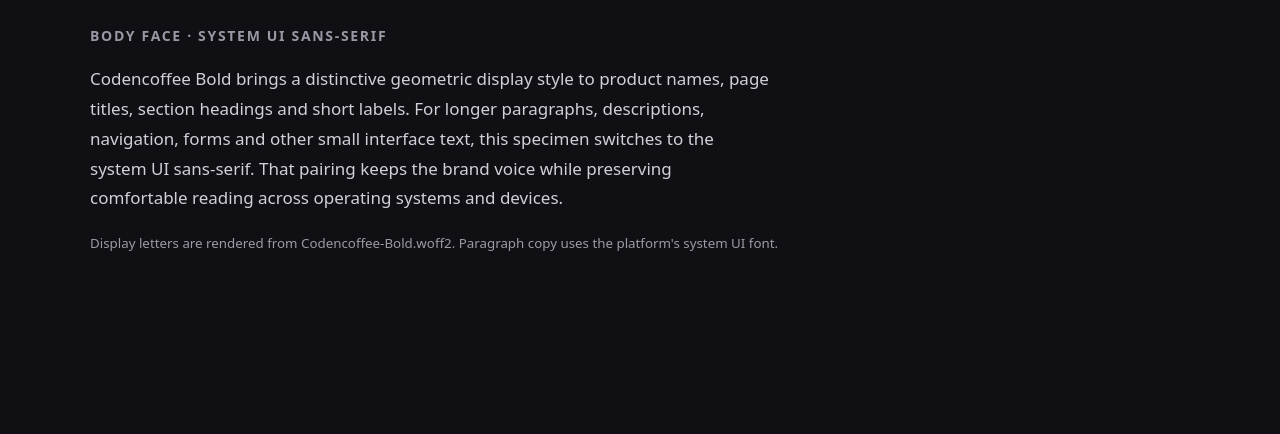
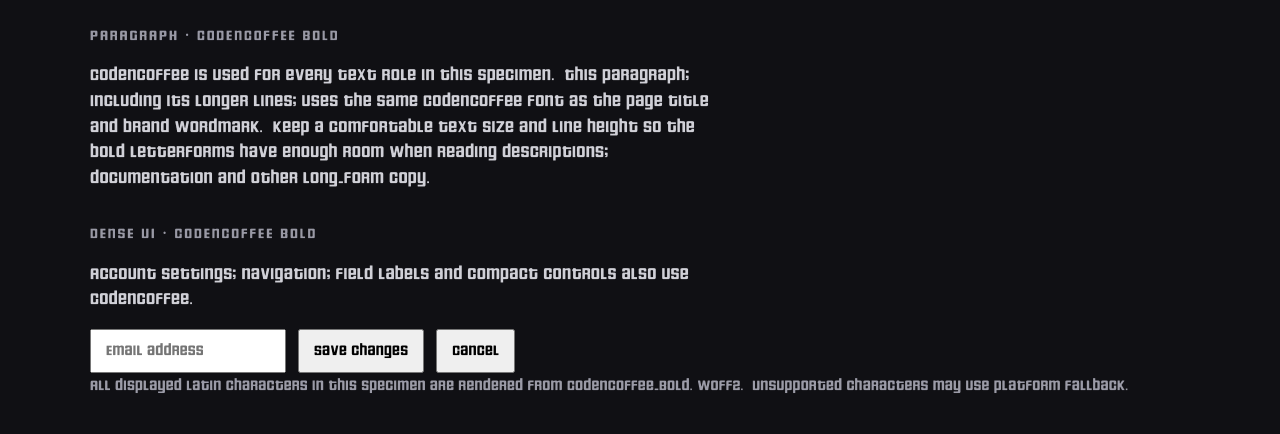
Before and after one commit to thecodencoffee/codeNcoffee-font, a plain HTML site: page web/index.html in a window 1280 px wide. Shown: the part 729-1163 px from the top of the page. Before the commit the page ends 1021 px from the top, so only its background shows below. Drawn offline with Linux system fonts and the light colour scheme.

Commit message:
Use Codencoffee across all text roles
* Use Codencoffee as the sole interface typeface

* Document single-font usage for all text

* Apply Codencoffee to all web text roles

* Show Codencoffee in paragraphs and dense UI specimen

* Use Codencoffee for all Android text

* Use Codencoffee for all iOS text

* Use Codencoffee throughout Flutter applications

* Use Codencoffee throughout React Native applications

* Fix punctuation character in font specimen

* Correct punctuation glyph in browser specimen

```diff
--- a/web/codencoffee.css
+++ b/web/codencoffee.css
@@ -7,25 +7,44 @@
 }
 
 :root {
-  --font-codencoffee-display: "Codencoffee", sans-serif;
-  --font-codencoffee-text:
-    ui-sans-serif, system-ui, -apple-system, BlinkMacSystemFont, "Segoe UI",
-    sans-serif;
+  --font-codencoffee: "Codencoffee";
+  --font-codencoffee-display: var(--font-codencoffee);
+  --font-codencoffee-text: var(--font-codencoffee);
 }
 
-/* Keep the original class name working for existing projects. */
-.codencoffee,
-.codencoffee-display {
-  font-family: var(--font-codencoffee-display);
+/* Make Codencoffee the default typeface for the whole page. */
+html,
+body {
+  font-family: var(--font-codencoffee);
   font-style: normal;
   font-weight: 700;
   font-synthesis: none;
 }
 
-/* Use this class for paragraphs and dense interface copy. */
-.codencoffee-text {
-  font-family: var(--font-codencoffee-text);
+/* Form controls do not inherit typography consistently across browsers. */
+button,
+input,
+textarea,
+select,
+optgroup,
+option {
+  font-family: var(--font-codencoffee);
   font-style: normal;
-  font-weight: 400;
+  font-weight: 700;
   font-synthesis: none;
 }
+
+/* Keep the original class names working for existing projects. */
+.codencoffee,
+.codencoffee-display,
+.codencoffee-text {
+  font-family: var(--font-codencoffee);
+  font-style: normal;
+  font-weight: 700;
+  font-synthesis: none;
+}
+
+/* A practical starting point for paragraphs and longer interface copy. */
+.codencoffee-text {
+  line-height: 1.6;
+}
--- a/web/index.html
+++ b/web/index.html
@@ -7,33 +7,42 @@
 <link rel="stylesheet" href="codencoffee.css">
 <style>
 *{box-sizing:border-box}
-body{margin:0;padding:36px;background:#101014;color:#f4f4f6;font:16px/1.6 var(--font-codencoffee-text)}
+body{margin:0;padding:36px;background:#101014;color:#f4f4f6;font:700 16px/1.6 var(--font-codencoffee)}
 main{max-width:1100px;margin:auto}
 .hero{font-size:clamp(56px,10vw,120px);line-height:1.1;margin:12px 0 36px}
 h2{font-size:14px;text-transform:uppercase;letter-spacing:.12em;color:#9999a5;margin-top:32px}
 .sample{font-size:clamp(28px,5vw,52px);line-height:1.5;overflow-wrap:anywhere}
-.copy{max-width:70ch;color:#d0d0d7;font-size:17px;line-height:1.75}
-small{color:#9b9ba7}
+.copy{max-width:70ch;color:#d0d0d7;font-size:16px;line-height:1.6}
+small{color:#9b9ba7;font-size:14px;line-height:1.5}
+.controls{display:flex;flex-wrap:wrap;gap:12px;margin-top:16px}
+input,button{font:700 14px/1.4 var(--font-codencoffee);padding:10px 14px}
 </style>
 </head>
 <body><main>
 <h1 class="codencoffee-display">Codencoffee typography</h1>
 <div class="hero codencoffee-display">codeNcoffee</div>
 
-<h2>Display face · Codencoffee Bold</h2>
+<h2>Display · Codencoffee Bold</h2>
 <div class="sample codencoffee-display">ABCDEFGHIJKLMNOPQRSTUVWXYZ</div>
 <div class="sample codencoffee-display">abcdefghijklmnopqrstuvwxyz</div>
 <div class="sample codencoffee-display">0123456789</div>
-<div class="sample codencoffee-display">!"#$%&amp;'()*+,-./:;&lt;=&gt;?@[\\]^_`{|}~</div>
+<div class="sample codencoffee-display">!"#$%&amp;'()*+,-./:;&lt;=&gt;?@[\]^_&#96;{|}~</div>
 <div class="sample codencoffee-display">₹ × ÷ ¿ ¡</div>
 
-<h2>Body face · system UI sans-serif</h2>
+<h2>Paragraph · Codencoffee Bold</h2>
 <p class="copy codencoffee-text">
-  Codencoffee Bold brings a distinctive geometric display style to product names,
-  page titles, section headings and short labels. For longer paragraphs, descriptions,
-  navigation, forms and other small interface text, this specimen switches to the
-  system UI sans-serif. That pairing keeps the brand voice while preserving comfortable
-  reading across operating systems and devices.
+  Codencoffee is used for every text role in this specimen. This paragraph, including
+  its longer lines, uses the same Codencoffee font as the page title and brand wordmark.
+  Keep a comfortable text size and line height so the bold letterforms have enough room
+  when reading descriptions, documentation and other long-form copy.
 </p>
-<small>Display letters are rendered from Codencoffee-Bold.woff2. Paragraph copy uses the platform's system UI font.</small>
+
+<h2>Dense UI · Codencoffee Bold</h2>
+<p class="copy codencoffee-text">Account settings, navigation, field labels and compact controls also use Codencoffee.</p>
+<div class="controls">
+  <input aria-label="Email address" placeholder="Email address">
+  <button type="button">Save changes</button>
+  <button type="button">Cancel</button>
+</div>
+<small>All displayed Latin characters in this specimen are rendered from Codencoffee-Bold.woff2. Unsupported characters may use platform fallback.</small>
 </main></body></html>
```
Also changed, not shown: 6 other files.
